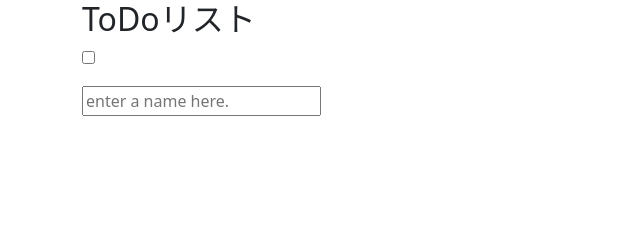
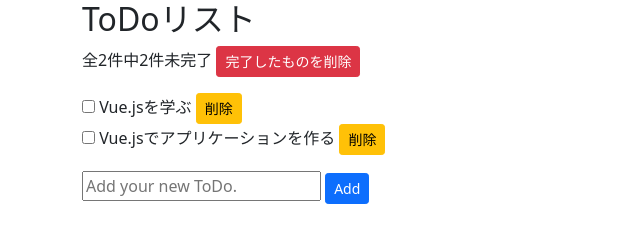
Before and after one commit to hikaruminagawa/Vue_TaskMgmtApp, a plain HTML site: page index.html in a window 1280 px wide. Shown: the whole page, without its empty margins (0-640 px from the left). Drawn offline with nearby package versions, Linux system fonts and the light colour scheme.

Commit message:
finalize v1.0.0

```diff
--- a/index.html
+++ b/index.html
@@ -7,33 +7,90 @@
     <link href="https://cdn.jsdelivr.net/npm/bootstrap@5.1.0/dist/css/bootstrap.min.css" rel="stylesheet">
     <script src="https://code.jquery.com/jquery-3.6.0.min.js"></script>
     <script src="https://cdn.jsdelivr.net/npm/vue@2.6.14/dist/vue.js"></script>
-    <script>
-    $(function(){
+   <style>
+        .done {
+            text-decoration:line-through;
+            color:gray;
+        }
+   </style>
+
+   <script>
+    $(function () {
         var app = new Vue({
             el:'#app',
             data:{
-            todo:''
-
+                todoText:'',
+                todos:[
+                    {text:'Vue.jsを学ぶ',
+                    done:false
+                    },
+                    {text:'Vue.jsでアプリケーションを作る',
+                    done:false
+                    }
+                ]
+            },
+            methods:{
+                addTodo:function(){
+                    var newTodo = this.todoText.trim();
+                    if(!newTodo){return;}
+                    this.todos.push(
+                        {text:newTodo, done:false}
+                    );
+                    this.todoText='';
+                },
+                archive:function(){
+                    var remains = [];
+                    for (i=0; i<this.todos.length;i++){
+                        var todo = this.todos[i];
+                        if(!this.todos[i].done){
+                            remains.push(todo);
+                        }
+                    };
+                    this.todos = remains
+                },
+                removeTodo:function(todo){
+                    var index = this.todos.indexOf(todo)
+                    this.todos.splice(index,1)
+                }
+            },
+            computed:{
+                remaining: function(){
+                    var count = 0;
+                    for (var i = 0; i<this.todos.length;i++){
+                        if(!this.todos[i].done){
+                            count++;
+                        }
+                    }
+                    return count;
+                }
             }
-        })
+        });
     })
     </script>
 </head>
+
 <body>
     <div id="app" class="container">
         <h2>ToDoリスト </h2>
+        <p>
+            全{{todos.length}}件中{{remaining}}件未完了
+            <button v-on:click="archive" class="btn btn-danger btn-sm">完了したものを削除</button>
+        </p>
         <ul class="list-unstyled">
-            <li>
+            <li v-for="todo in todos">
                 <label>
-                    <input type="checkbox">
-                    <span>{{todo}}</span>
+                    <input  type="checkbox" v-model="todo.done">
+                    <span v-bind:class="{'done':todo.done}">{{todo.text}}</span>
+                    <button v-on:click="removeTodo" class="btn btn-warning btn-sm">削除</button>
                 </label>
             </li>
         </ul>
         <p>
-            <input type="text" v-model="todo" placeholder="enter a name here.">
+            <input type="text" v-model="todoText" placeholder="Add your new ToDo.">
+            <button v-on:click="addTodo" class="btn btn-primary btn-sm">Add</button>
         </p>
     </div>
 
 </body>
+
 </html>
```
